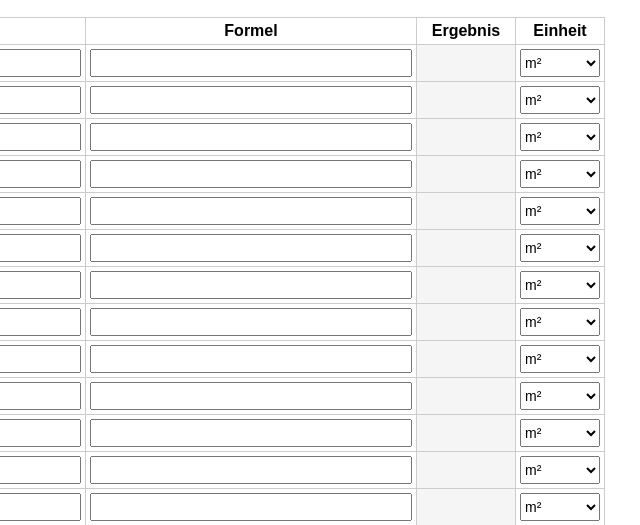
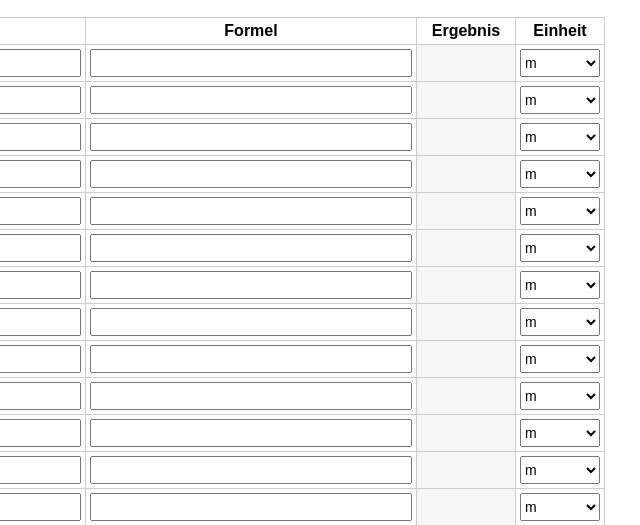
Before and after one commit to sephstei/AMCalc-PS-dev, a plain HTML site: page index.html in a window 1280 px wide. Shown: the part 275-800 px from the top of the page, 323-963 px from the left. Drawn offline with Linux system fonts and the light colour scheme.

Commit message:
Update index.html

```diff
--- a/index.html
+++ b/index.html
@@ -1059,8 +1059,8 @@ function addRow(text="", formula="", unit="m"){
   unitCell = `
   <td class="unit-cell" data-unit="${unit}">
     <select onchange="handleUnitChange(this)">
-      <option ${unit==="m²"?"selected":""}>m</option>
-      <option ${unit==="m"?"selected":""}>m²</option>
+      <option ${unit==="m"?"selected":""}>m</option>
+      <option ${unit==="m²"?"selected":""}>m²</option>
       <option ${unit==="m³"?"selected":""}>m³</option>
       <option ${unit==="Stk"?"selected":""}>Stk</option>
       <option ${unit==="pau"?"selected":""}>pau</option>
```
